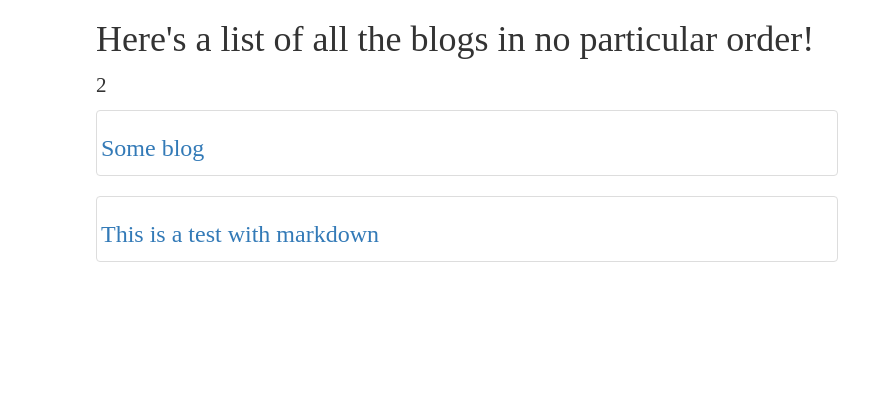
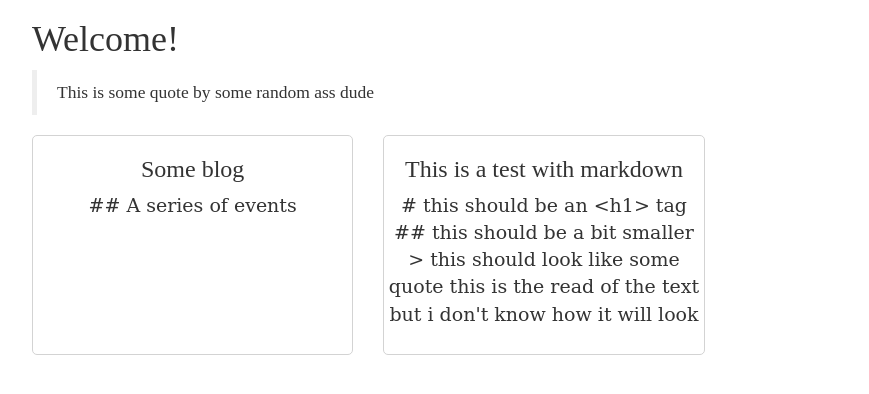
Before and after one commit to ErikBZ/instant-crush, a Django app: page /blog/ in a window 1280 px wide. Shown: the part 42-436 px from the top of the page, without its empty margins (96-965 px from the left). Run offline with Django 3.2, Linux system fonts and the light colour scheme; data comes from the database, SQL or seed files in the repository; both versions use the stored data as it was before the commit; some libraries are stand-ins or nearby versions.

Commit message:
Adds a function for cutting away some text for a content summary. Adds a new css file for the list view. Fixes some issues with the style of the page

```diff
--- a/blog/models.py
+++ b/blog/models.py
@@ -33,3 +33,13 @@ class Blog(models.Model):
 
     def get_url(self):
         return reverse("blog_detail", kwargs={"id": self.id})
+
+    def get_summary(self):
+        chars = self.content[0:200]
+        sum = ""
+
+        for i in range(len(chars)-1, -1 ,-1):
+            if chars[i] == ' ':
+                sum = chars[0:i]
+
+        return chars
--- a/blog/static/css/base.css
+++ b/blog/static/css/base.css
@@ -11,11 +11,11 @@
 }
 
 p{
-    font-size:1.5em;
+	font-size:19px;
 }
 
 td{
-    font-size:1.25em;
+    font-size:1.15;
 }
 
 .nav{
@@ -31,8 +31,12 @@ li.nav-item a{
 }
 
 .view{
-    width:70%;
+    width:80%;
     margin:auto;
+}
+
+.view p{
+	font-family: DejaVu serif;
 }
 
 /* content stuff */
--- /dev/null
+++ b/blog/static/css/list.css
@@ -0,0 +1,15 @@
+cel{
+	padding: 10px;
+}
+
+div.card-bottom-padding{
+	padding-bottom:30px;
+}
+
+div.card-line{
+	height: 220px;
+	overflow: hidden;
+	border: 1px solid;
+	border-color: lightgrey;
+	border-radius: 5px;
+}
--- a/templates/base.html
+++ b/templates/base.html
@@ -9,6 +9,8 @@
     <!-- Bootstrap -->
     <link rel="stylesheet" href="https://maxcdn.bootstrapcdn.com/bootstrap/3.3.7/css/bootstrap.min.css" integrity="sha384-BVYiiSIFeK1dGmJRAkycuHAHRg32OmUcww7on3RYdg4Va+PmSTsz/K68vbdEjh4u" crossorigin="anonymous"/>
     <link rel="stylesheet" href="{% static "css/base.css" %}" alt="NoWork"/>
+	{% block link %}
+	{% endblock link %}
 
 </head>
 
--- a/templates/blog_detail.html
+++ b/templates/blog_detail.html
@@ -3,8 +3,7 @@
 
 {% block content %}
 <div class="content">
-    <h1> You are reading the {{ obj.title }} blog post </h1>
-    <!-- rendering the markup blog -->
+    <!-- rendering the markdown blog -->
     {{ obj.content|apply_markup:"markdown" }}
 </div>
 {% endblock content %}
--- a/templates/blog_list.html
+++ b/templates/blog_list.html
@@ -1,26 +1,33 @@
 {% extends "base.html" %}
+{# I have to make sure that i load static for each file if i'm going to use it #}
+{% load static %}
+
+{% block link %}
+	<link rel="stylesheet" href="{% static "css/list.css" %}"/>
+{% endblock link %}
 
 {% block content %}
 
-    <!-- TODO add the quote block here -->
+
+    <h1>Welcome!</h1>
+
 	<div>
+		<!-- block quote goes here -->
+		<blockquote> This is some quote by some random ass dude</blockquote>
 	</div>
-
-    <h1> Here's a list of all the blogs in no particular order!</h1>
 
     <!-- all the available blogs -->
 	<div class="row">
-        <div class="col-xs-12 col-md-10">
-        {# I'll need to make and if else block here whenever the query set returns 0 #}
-            <p> {{ objects.count }}</p>
 	{% for obj in objects %}
-            <div class="thumbnail">
-                <h3><a href='{{ obj.get_url }}'> {{ obj.title }}</a></h3>
-                {# change this to summary #}
-                <p>{{ obj.summary }}</p>
+		<div class="col-sm-4 card-bottom-padding">
+			<div class="card text-center card-line">
+				<div class="card-block" style="margin:auto">
+					<h3 class="card-title"> {{ obj.title }} </h3>
+					<p class="card-text"> {{ obj.get_summary }}</p>
+				</div>
+			</div>
 		</div>
 	{% endfor %}
 	</div>
-    </div>
 
 {% endblock content %}
```
Also changed, not shown: blog/helper.py (+20 -0 lines), content/hello_world.md (added, +40 -0 lines), content/how_i_got_into_programming.md (deleted, +0 -1 lines), db.sqlite3 (deleted), 1 other file. Lines whose indentation alone changed are shown as unchanged.
